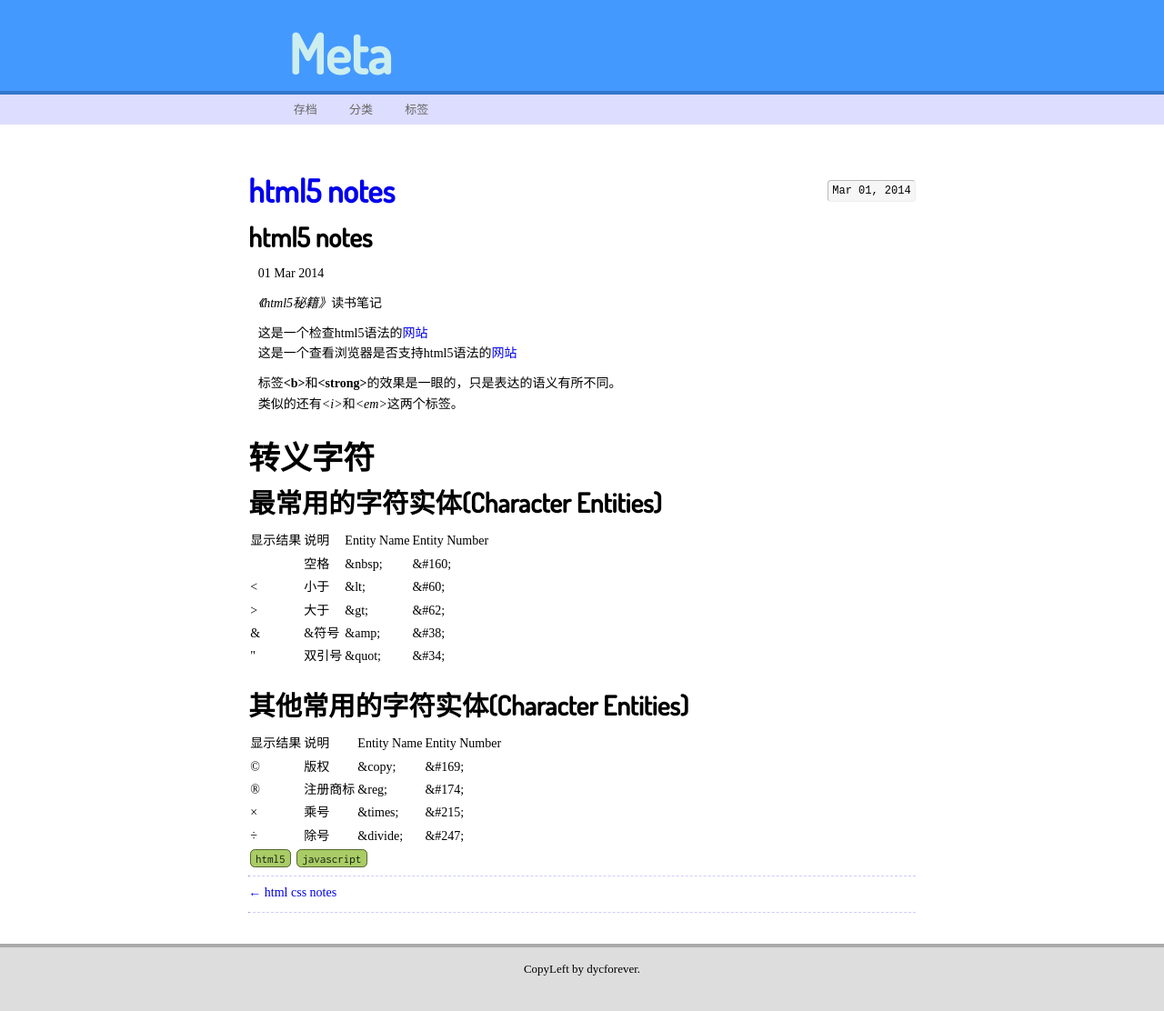
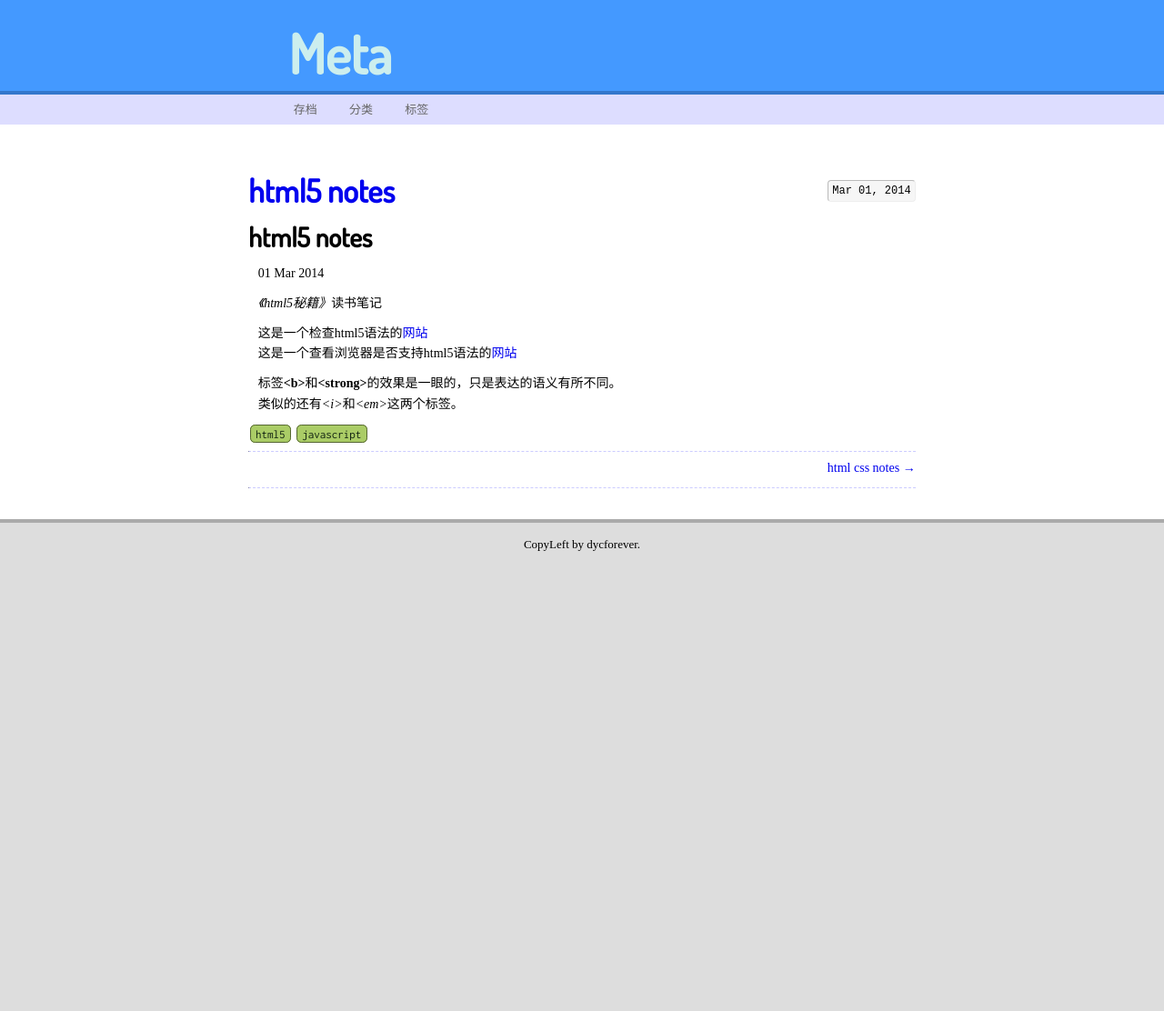
Before and after one commit to dycforever/dycforever.github.io, a Jekyll site: the page built from _posts/2014-3-1-html5-notes.html, in a window 1280 px wide and 1122 px high. Shown: the top 1112 px of the window at 91% size. Built offline with Jekyll 4.4.1, drawn with Linux system fonts in a browser that asks for light colours; Markdown is read by kramdown in place of the engine named in the settings.

Commit message:
take html/css notes

```diff
--- a/_posts/2014-3-1-html5-notes.html
+++ b/_posts/2014-3-1-html5-notes.html
@@ -27,23 +27,3 @@
     标签<b>&lt;b&gt;</b>和<strong>&lt;strong&gt;</strong>的效果是一眼的，只是表达的语义有所不同。 </br>
     类似的还有<i>&lt;i&gt;</i>和<em>&lt;em&gt;</em>这两个标签。
     </p>
-
-<h1>转义字符</h1>
-<h2>最常用的字符实体(Character Entities)</h2>
-    <table border="0" cellpadding="1" cellspacing="1">
-        <tr align="left" class="head" valign="top"><td>显示结果 </td><td>说明 </td><td>Entity Name </td><td>Entity Number </td></tr>
-        <tr align="left" valign="top"><td> </td><td> 空格 </td><td>&amp;nbsp;</td><td>&amp;#160;</td></tr>
-        <tr align="left" valign="top"><td>&lt;</td><td>小于</td><td>&amp;lt;</td><td>&amp;#60;</td></tr>
-        <tr align="left" valign="top"><td>&gt;</td><td>大于 </td><td>&amp;gt;</td><td>&amp;#62;</td></tr>
-        <tr align="left" valign="top"><td>&amp;</td><td>&amp;符号</td><td>&amp;amp;</td><td>&amp;#38;</td></tr>
-        <tr align="left" valign="top"><td>"</td><td>双引号 </td><td>&amp;quot;</td><td>&amp;#34;</td></tr>
-    </table>
-
-<h2>其他常用的字符实体(Character Entities)</h2>
-    <table border="0" cellpadding="1" cellspacing="1">
-        <tr align="left" class="head" valign="top"><td>显示结果 </td><td>说明 </td><td>Entity Name </td><td>Entity Number </td></tr>
-        <tr align="left" valign="top"><td>© </td><td>版权</td><td>&amp;copy; </td><td>&amp;#169; </td></tr>
-        <tr align="left" valign="top"><td>® </td><td>注册商标 </td><td>&amp;reg; </td><td>&amp;#174; </td></tr>
-        <tr align="left" valign="top"><td>× </td><td>乘号 </td><td>&amp;times; </td><td>&amp;#215; </td></tr>
-        <tr align="left" valign="top"><td>÷ </td><td>除号 </td><td>&amp;divide; </td><td>&amp;#247; </td></tr>
-    </table>
```
Also changed, not shown: _posts/2014-3-1-html-css-notes.html (deleted, +0 -11 lines), _posts/2014-3-2-html-css-notes.html (added, +123 -0 lines).
